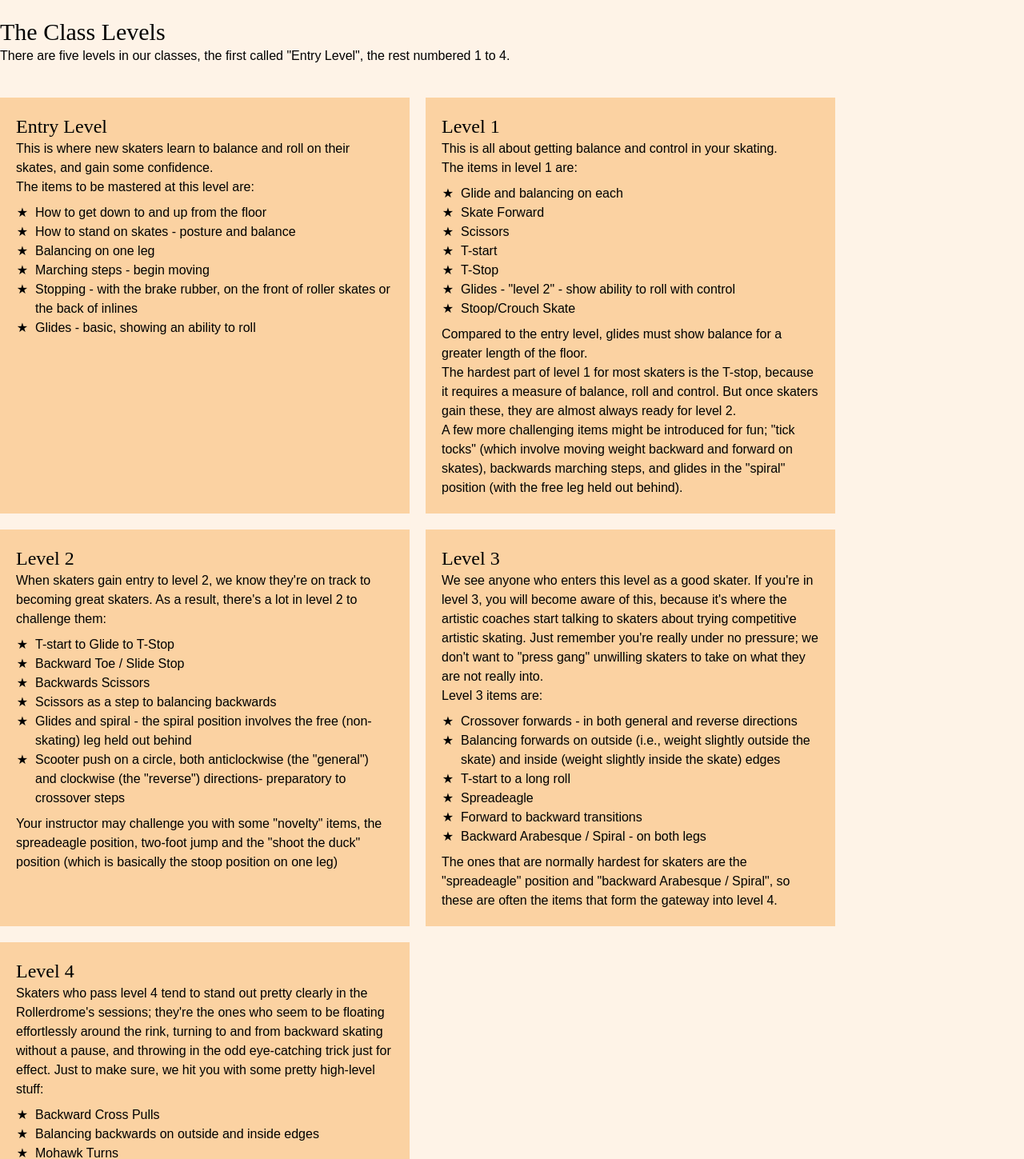
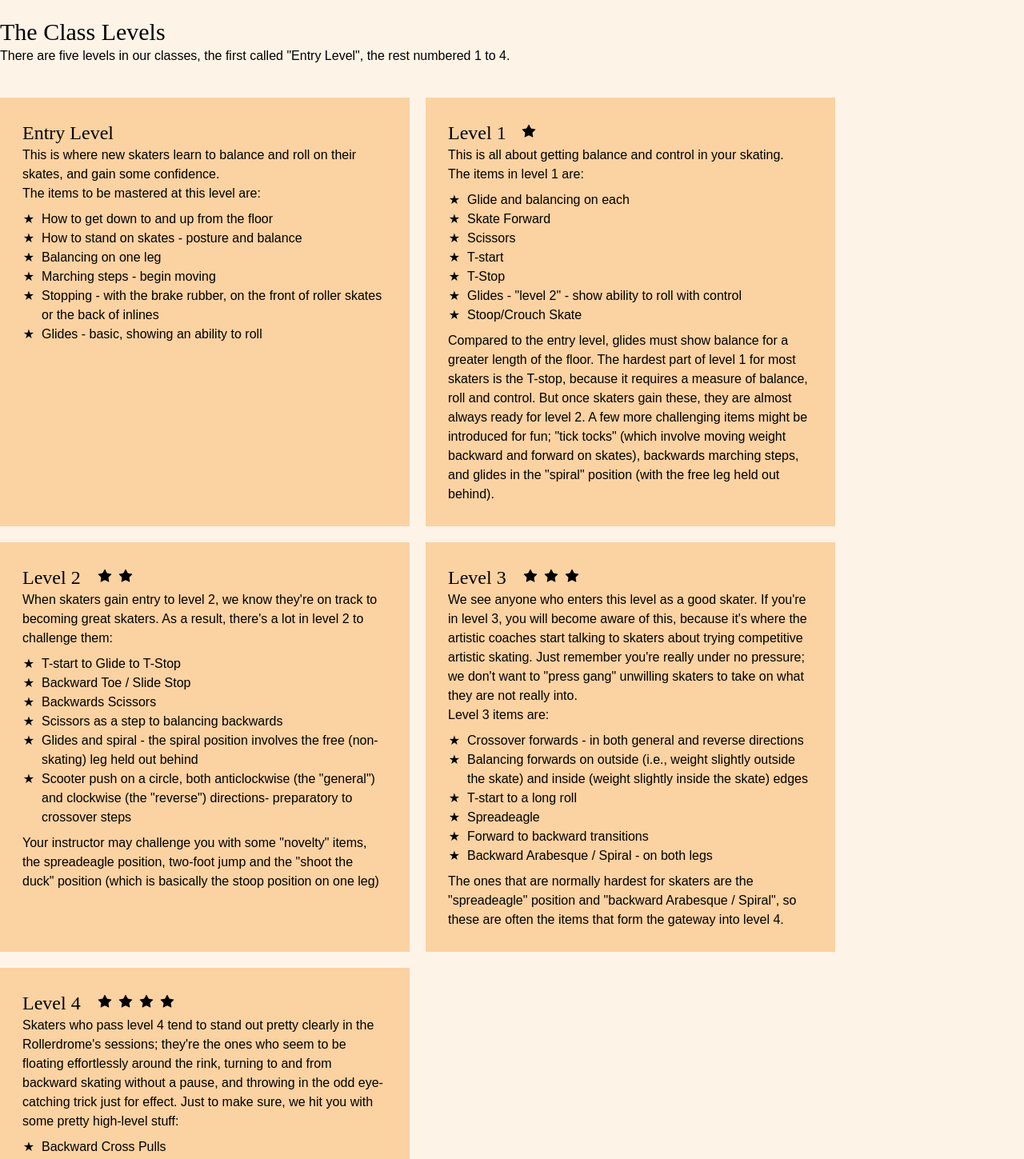
Before and after one commit to laurenpudz/morleyPanthersWebsite, a SvelteKit app: page /club/classes in a window 1280 px wide. Shown: the part 282-1731 px from the top of the page at 80% size. Built offline with nearby package versions, Linux system fonts and the light colour scheme; a web font is replaced by a local one.

Commit message:
cosmetic fixes for classes page

```diff
--- a/src/routes/club/classes/+page.svelte
+++ b/src/routes/club/classes/+page.svelte
@@ -1,5 +1,6 @@
 <script lang="ts">
 	import BasicPageWrapper from '../../../components/basicPageWrapper.svelte';
+	import { Star } from 'lucide-svelte';
 </script>
 
 <BasicPageWrapper title="Skate Classes">
@@ -21,7 +22,7 @@
 
 	<div class="flex gap-5 flex-wrap pt-10">
 		<!-- Entry level -->
-		<div class="bg-neutral-dark p-5 max-w-lg">
+		<div class="bg-neutral-dark p-7 max-w-lg">
 			<p class="font-heading text-2xl">Entry Level</p>
 			<p>
 				This is where new skaters learn to balance and roll on their skates, and gain some
@@ -40,8 +41,11 @@
 			</ul>
 		</div>
 		<!-- Star one -->
-		<div class="bg-neutral-dark p-5 max-w-lg">
+		<div class="bg-neutral-dark p-7 max-w-lg">
+			<div class="flex gap-4 items-center">
 				<p class="font-heading text-2xl">Level 1</p>
+				<Star fill="black" strokeWidth="0" class="pb-1" />
+			</div>
 			<p>
 				This is all about getting balance and control in your skating.
 				<br />
@@ -59,18 +63,20 @@
 			</ul>
 			<p>
 				Compared to the entry level, glides must show balance for a greater length of the floor.
-				<br />
 				The hardest part of level 1 for most skaters is the T-stop, because it requires a measure of balance,
 				roll and control. But once skaters gain these, they are almost always ready for level 2.
-				<br />
 				A few more challenging items might be introduced for fun; "tick tocks" (which involve moving weight
 				backward and forward on skates), backwards marching steps, and glides in the "spiral" position
 				(with the free leg held out behind).
 			</p>
 		</div>
 		<!-- Star two -->
-		<div class="bg-neutral-dark p-5 max-w-lg">
-			<p class="font-heading text-2xl">Level 2</p>
+		<div class="bg-neutral-dark p-7 max-w-lg">
+			<div class="flex gap-0.5 items-center">
+				<p class="font-heading text-2xl pe-4">Level 2</p>
+				<Star fill="black" strokeWidth="0" class="pb-1" />
+				<Star fill="black" strokeWidth="0" class="pb-1" />
+			</div>
 			<p>
 				When skaters gain entry to level 2, we know they're on track to becoming great skaters. As a
 				result, there's a lot in level 2 to challenge them:
@@ -97,8 +103,13 @@
 			</p>
 		</div>
 		<!-- Star three -->
-		<div class="bg-neutral-dark p-5 max-w-lg">
-			<p class="font-heading text-2xl">Level 3</p>
+		<div class="bg-neutral-dark p-7 max-w-lg">
+			<div class="flex gap-0.5 items-center">
+				<p class="font-heading text-2xl pe-4">Level 3</p>
+				<Star fill="black" strokeWidth="0" class="pb-1" />
+				<Star fill="black" strokeWidth="0" class="pb-1" />
+				<Star fill="black" strokeWidth="0" class="pb-1" />
+			</div>
 			<p>
 				We see anyone who enters this level as a good skater. If you're in level 3, you will become
 				aware of this, because it's where the artistic coaches start talking to skaters about trying
@@ -125,8 +136,14 @@
 			</p>
 		</div>
 		<!-- Star four -->
-		<div class="bg-neutral-dark p-5 max-w-lg">
-			<p class="font-heading text-2xl">Level 4</p>
+			<div class="bg-neutral-dark p-7 max-w-lg">
+				<div class="flex gap-0.5 items-center">
+					<p class="font-heading text-2xl pe-4">Level 4</p>
+					<Star fill="black" strokeWidth="0" class="pb-1" />
+					<Star fill="black" strokeWidth="0" class="pb-1" />
+					<Star fill="black" strokeWidth="0" class="pb-1" />
+					<Star fill="black" strokeWidth="0" class="pb-1" />
+				</div>
 				<p>
 					Skaters who pass level 4 tend to stand out pretty clearly in the Rollerdrome's sessions;
 					they're the ones who seem to be floating effortlessly around the rink, turning to and from
@@ -143,8 +160,9 @@
 					<li>Forward glides - held for a few seconds, on clear outside edges</li>
 				</ul>
 				<p>
-				As "challenge" items, your instructor may introduce you to Mohawk turns backward to forward,
-				one foot turns (no doubt you'll need to balance on the wall to this this one), and slaloms.
+					As "challenge" items, your instructor may introduce you to Mohawk turns backward to
+					forward, one foot turns (no doubt you'll need to balance on the wall to this this one),
+					and slaloms.
 				</p>
 			</div>
 		</div>
```
Lines whose indentation alone changed are shown as unchanged.
